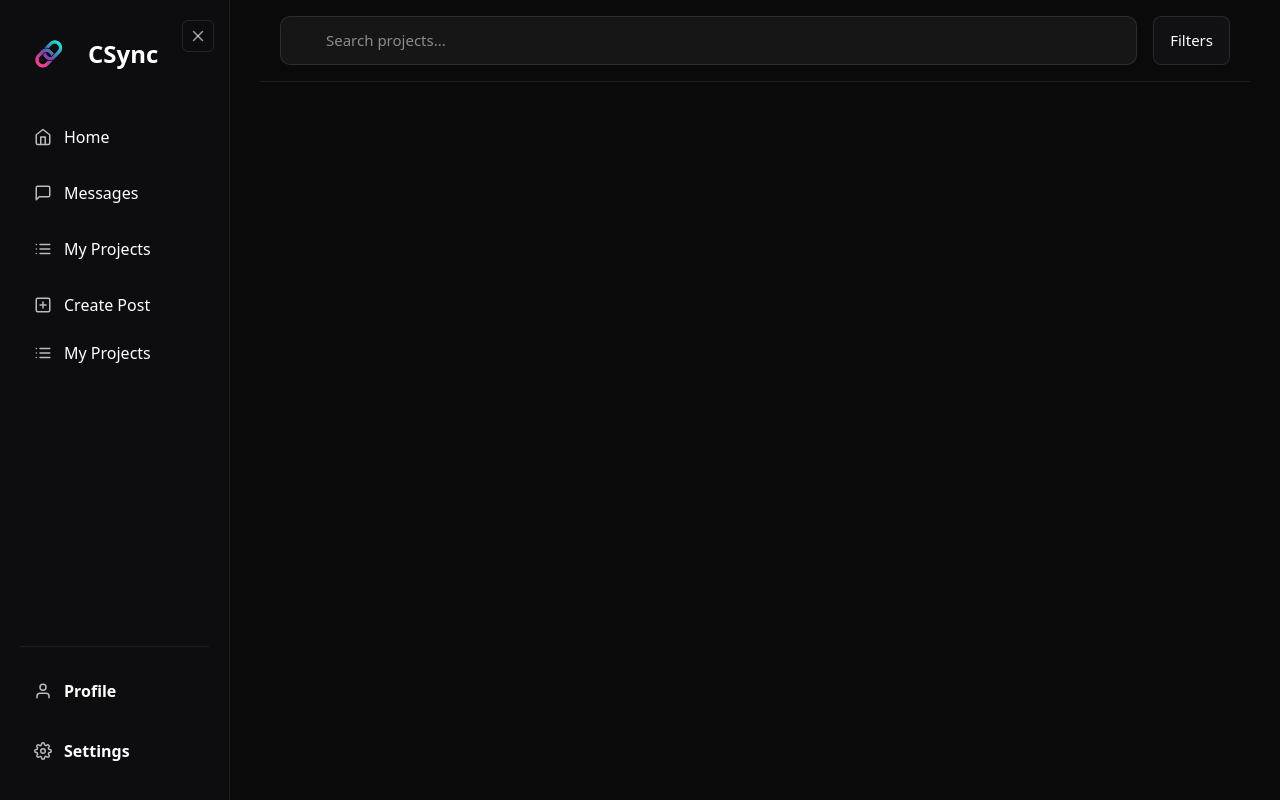
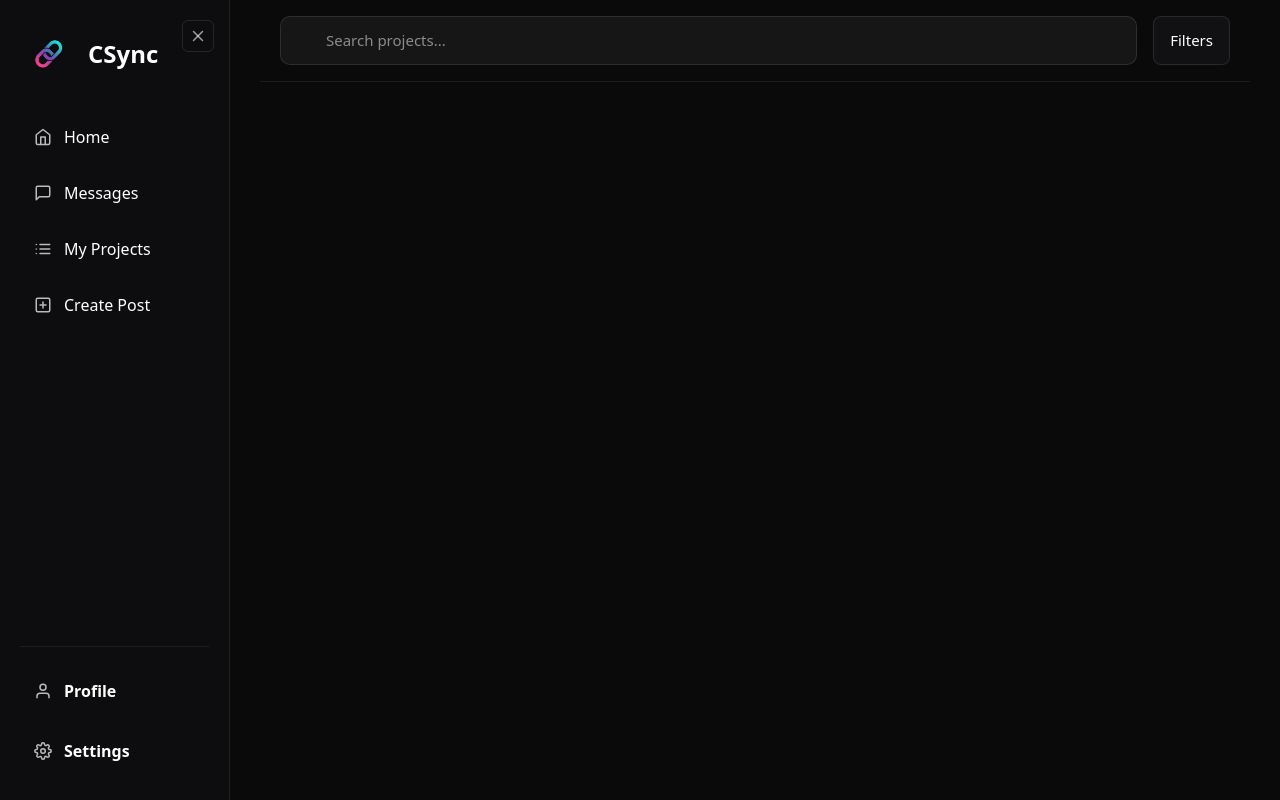
Before and after one commit to deepp5/CSync, a React (Vite) app in the folder frontend/: page /home in a window 1280 px wide. Built offline with nearby package versions, Linux system fonts and the light colour scheme.

Commit message:
Fixed two issues with my project

```diff
--- a/frontend/src/Components/Sidebar/Sidebar.jsx
+++ b/frontend/src/Components/Sidebar/Sidebar.jsx
@@ -86,19 +86,16 @@ const Sidebar = () => {
             {isOpen && <span>Messages</span>}
           </Link>
 
-          <button className="sidebar-btn">
-            <FiList className="icon" />
-            {isOpen && <span>My Projects</span>}
-          </button>
+          <Link className="sidebar-btn" to="/myproject">
+            <FiList className="icon" /> My Projects
+          </Link>
 
           <Link className="sidebar-btn" to="/createpost">
             <FiPlusSquare className="icon" />
             {isOpen && <span>Create Post</span>}
           </Link>
         </div>
-        <Link className="sidebar-btn" to="/myproject">
-          <FiList className="icon" /> My Projects
-        </Link>
+
 
         {/* Bottom Section */}
         <div className="sidebar-bottom">
```
